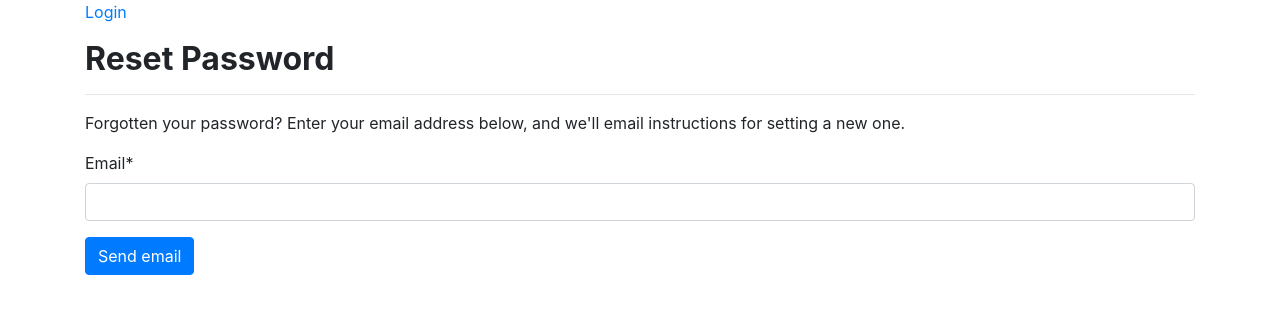
After one commit to chirantan24/devathon2021, a Django app: page /password_reset/ in a window 1280 px wide. The commit adds this page. Shown: the top 314 px of the page. Run offline with Django 3.2, Linux system fonts and the light colour scheme; some libraries are stand-ins or nearby versions.

Commit message:
forgot_pass-bio-receptionist-record

```diff
--- a/health/health/urls.py
+++ b/health/health/urls.py
@@ -24,5 +24,9 @@ urlpatterns = [
     path('login/',auth_view.LoginView.as_view(template_name='login.html'),name='login'),
     path('logout/',auth_view.LogoutView.as_view(),name='logout'),
     path('load_slots/',views.load_slots,name='load_slots'),
+    path('password_reset/',views.password_reset_request,name='password_reset'),
+    path('password_reset/done/', auth_view.PasswordResetDoneView.as_view(template_name='password/password_reset_done.html'), name='password_reset_done'),
+    path('reset/<uidb64>/<token>/', auth_view.PasswordResetConfirmView.as_view(template_name="password/password_reset_confirm.html"), name='password_reset_confirm'),
+    path('reset/done/', auth_view.PasswordResetCompleteView.as_view(template_name='password/password_reset_complete.html'), name='password_reset_complete'),
     path('app/',include('webapp.urls')),
 ]
--- a/health/webapp/templates/login.html
+++ b/health/webapp/templates/login.html
@@ -20,6 +20,9 @@
                             {% csrf_token%}
                               {{form|crispy}}
                           </div>
+                          <div class="form-group text-right">
+                              <a href="{% url 'password_reset'%}">Forgot your password?</a>
+                        </div>
                           <div class="form-group text-center">
                               <button type="submit" class="btn btn-primary account-btn">Login</button>
                           </div>
--- /dev/null
+++ b/health/webapp/templates/password/password_reset.html
@@ -0,0 +1,13 @@
+{% extends 'base.html' %}
+{% block b1 %}
+{%load static%}
+{% load crispy_forms_tags %}
+<h2 class="font-weight-bold mt-3">Reset Password</h2>
+                		<hr>
+                		<p>Forgotten your password? Enter your email address below, and we'll email instructions for setting a new one.</p>
+                        <form method="POST" class="form-signin">
+                            {% csrf_token %}
+                            {{ password_reset_form|crispy }}
+                            <button class="btn btn-primary" type="submit">Send email</button>
+                        </form>
+{% endblock %}
--- a/health/webapp/views.py
+++ b/health/webapp/views.py
@@ -11,6 +11,12 @@ from django.views.generic import TemplateView,CreateView,DeleteView,ListView,Det
 from webapp import models
 import datetime,time
 from django.utils import timezone
+from django.template.loader import render_to_string
+from django.db.models.query_utils import Q
+from django.utils.http import urlsafe_base64_encode
+from django.contrib.auth.tokens import default_token_generator
+from django.utils.encoding import force_bytes
+from django.contrib.auth.forms import PasswordResetForm
 # Create your views here.
 def index(request) :
   return render(request,'index.html')
@@ -31,6 +37,33 @@ def register(request):
         form1=forms.userform()
         form2=forms.studentform()
     return render(request,'register.html',context={'form1':form1,'form2':form2})
+def password_reset_request(request):
+	if request.method == "POST":
+		password_reset_form = PasswordResetForm(request.POST)
+		if password_reset_form.is_valid():
+			data = password_reset_form.cleaned_data['email']
+			associated_users = User.objects.filter(Q(email=data))
+			if associated_users.exists():
+				for user in associated_users:
+					subject = "Password Reset Requested"
+					email_template_name = "password/password_reset_email.txt"
+					c = {
+					"email":user.email,
+					'domain':'127.0.0.1:8000',
+					'site_name': 'Website',
+					"uid": urlsafe_base64_encode(force_bytes(user.pk)),
+					"user": user,
+					'token': default_token_generator.make_token(user),
+					'protocol': 'http',
+					}
+					email = render_to_string(email_template_name, c)
+					try:
+						send_mail(subject, email, 'barebears567@gmail.com' , [user.email], fail_silently=False)
+					except BadHeaderError:
+						return HttpResponse('Invalid header found.')
+					return redirect ("/password_reset/done/")
+	password_reset_form = PasswordResetForm()
+	return render(request=request, template_name="password/password_reset.html", context={"password_reset_form":password_reset_form})
 
 def load_slots(request):
     date=request.GET.get('date')
```
Also changed, not shown: health/health/settings.py (+8 -2 lines), health/webapp/models.py (+36 -0 lines), health/webapp/templates/password/password_reset_complete.html (added, +10 -0 lines), health/webapp/templates/password/password_reset_confirm.html (added, +13 -0 lines), health/webapp/templates/password/password_reset_done.html (added, +9 -0 lines), health/webapp/templates/password/password_reset_email.txt (added, +15 -0 lines), health/db.sqlite3.
